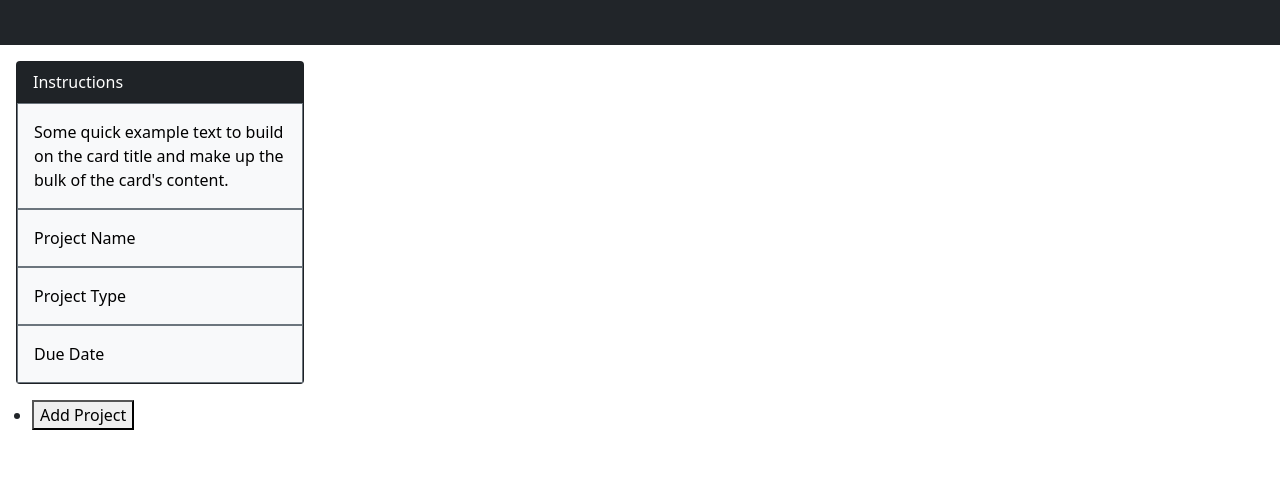
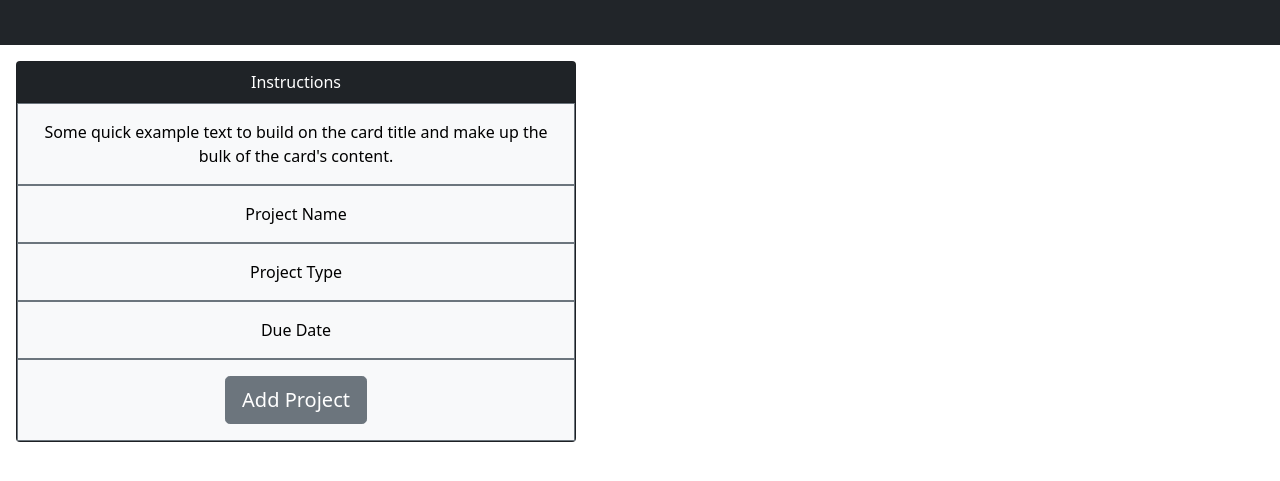
Before and after one commit to MAT-2/project-tracker, a plain HTML site: page index.html in a window 1280 px wide. Shown: the part 187-668 px from the top of the page. Drawn offline with nearby package versions, Linux system fonts and the light colour scheme.

Commit message:
Added styling to center contents of card, added button styling.

```diff
--- a/index.html
+++ b/index.html
@@ -25,7 +25,10 @@
       <div id="timeCurrent">Insert Date Here</div>
     </header>
     <main>
-      <div class="card text-white bg-dark mb-3 m-3" style="max-width: 18rem">
+      <div
+        class="card text-white bg-dark mb-3 m-3 text-center"
+        style="max-width: 35rem"
+      >
         <div class="card-header">Instructions</div>
         <div class="card-body bg-light text-black border border-secondary">
           <p class="card-text">
@@ -42,10 +45,14 @@
         <div class="card-body bg-light text-black border border-secondary">
           <p class="card-text">Due Date</p>
         </div>
+        <div
+          class="d-flex bg-light text-black border border-secondary justify-content-center p-3"
+        >
+          <button class="btn btn-secondary btn-lg btn-block">
+            Add Project
+          </button>
+        </div>
       </div>
-      <ul>
-        <li><button>Add Project</button></li>
-      </ul>
     </main>
     <script src="https://code.jquery.com/jquery-1.12.4.js"></script>
     <script src="https://code.jquery.com/ui/1.12.1/jquery-ui.js"></script>
```
